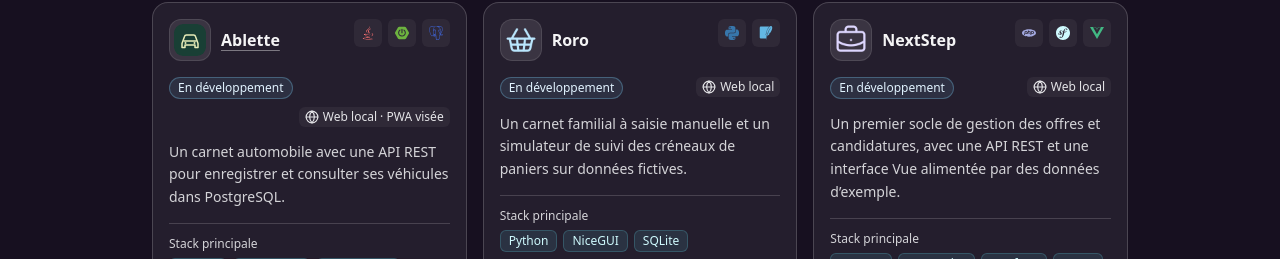
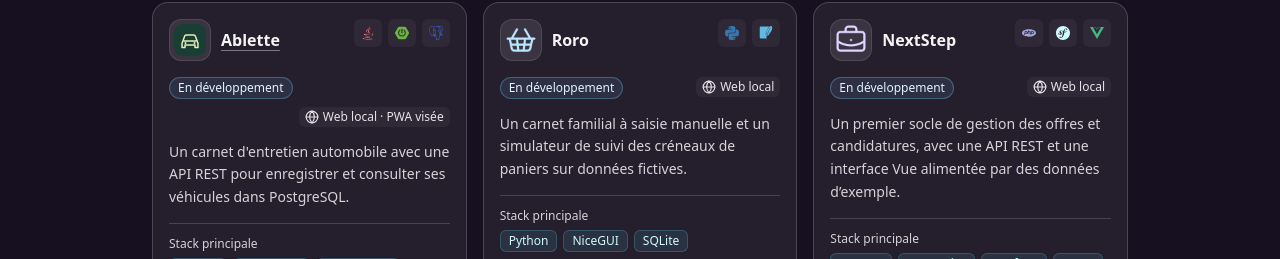
Before and after one commit to Laetitia-Bara/Portfolio, a Next.js app: page /projects in a window 1280 px wide. Shown: the part 959-1218 px from the top of the page. Built offline with nearby package versions, Linux system fonts and the light colour scheme.

Commit message:
fix ortho

```diff
--- a/src/data/caseStudies.ts
+++ b/src/data/caseStudies.ts
@@ -149,7 +149,7 @@ export const caseStudies = {
       "Lofy est disponible sur le Web pour suivre les chiens, les saillies, les portées et les rappels.",
   },
   ablette: {
-    subtitle: "Carnet automobile et gestion du garage",
+    subtitle: "Carnet d'entretien automobile et gestion du garage",
     heroImage: {
       src: "/projects/ablette/garage-1440.png",
       width: 1440,
--- a/src/data/projects.ts
+++ b/src/data/projects.ts
@@ -234,7 +234,7 @@ export const projects: readonly Project[] = [
     slug: "ablette",
     name: "Ablette",
     icon: "/projects/ablette.svg",
-    summary: "Un carnet automobile pour suivre les véhicules et leur entretien.",
+    summary: "Un carnet d'entretien automobile pour suivre les véhicules et leur entretien.",
     domains: ["backend-business", "fullstack-web-mobile"],
     nature: "personal",
     visibility: "catalog",
@@ -243,7 +243,7 @@ export const projects: readonly Project[] = [
       version: {
         slug: "ablette-2",
         name: "Ablette",
-        summary: "Un carnet automobile avec une API REST pour enregistrer et consulter ses véhicules dans PostgreSQL.",
+        summary: "Un carnet d'entretien automobile avec une API REST pour enregistrer et consulter ses véhicules dans PostgreSQL.",
       },
       statuses: ["development"],
       platforms: [{ kind: "web", availability: "local", responsive: true, pwa: "targeted" }],
```
